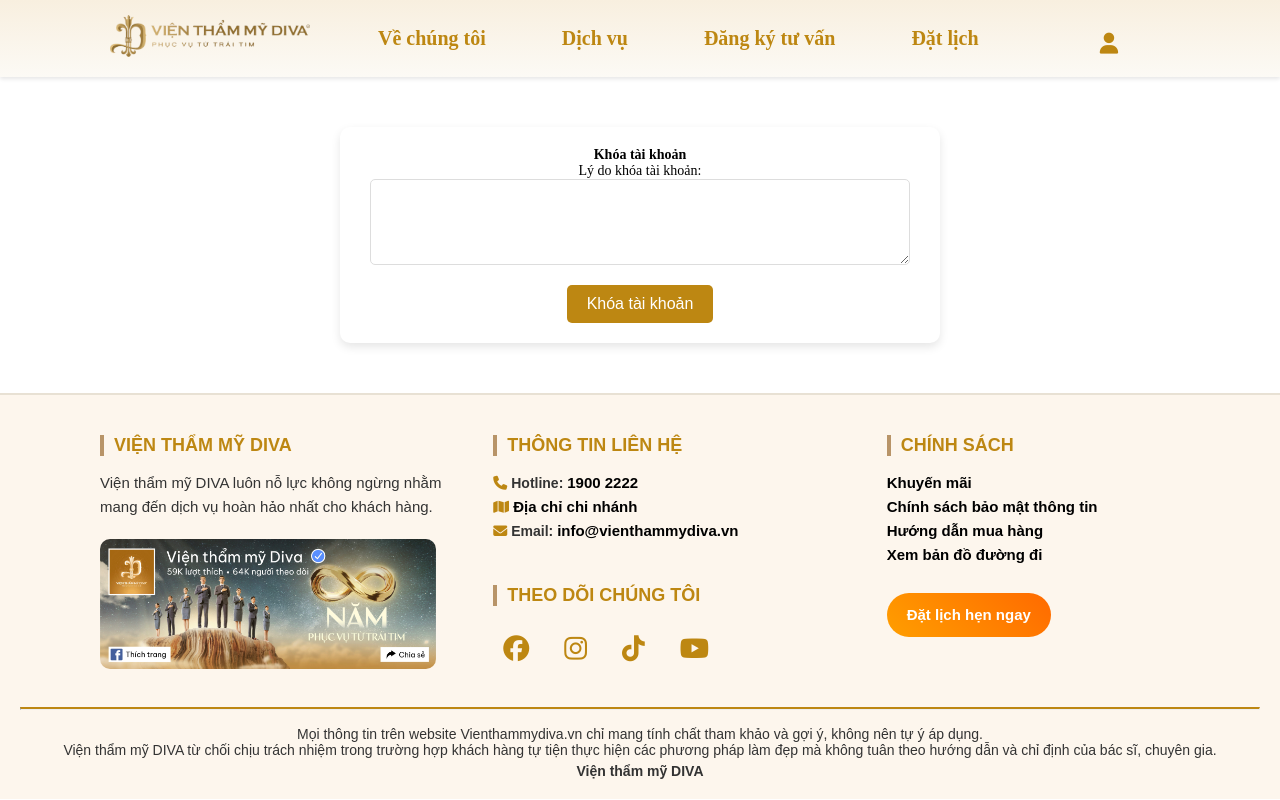
After one commit to kiimduyenn/duannhom, a Django app: template DIVA/templates/auth/khoa_taikhoan.html in a window 1280 px wide. The commit adds this page. Run offline with Django 3.2, Linux system fonts and the light colour scheme; the template is opened without the code that fills it, so the values that code supplies are empty.

Commit message:
KH làm xong suong suong khóa tk

```diff
--- a/DIVA/admin.py
+++ b/DIVA/admin.py
@@ -1,6 +1,7 @@
 from django.contrib import admin
 from DIVA.models import (DichVu, Profile, LichHen, KhieuNai_LichHen,
                          KhieuNai_DichVu, YeuCauTuVan, DichVuDaDung, YeuCau_DichVu, LichHen_DichVu)
+
 
 # Register your models here.
 admin.site.register(DichVu)
--- a/DIVA/models.py
+++ b/DIVA/models.py
@@ -13,6 +13,8 @@ class Profile(models.Model):
     diachi=models.CharField(max_length=120)
     is_Enable=models.BooleanField(default=True)
     vaitro = models.CharField(max_length=20, choices=VaiTro_CHOICES, default='Khách hàng')
+    is_locked = models.BooleanField(null=True, blank=True,default=False)  # Thêm tính năng khóa tài khoản
+    lock_reason = models.TextField(null=True, blank=True)  # Thêm lý do khóa tài khoản
 
     def __str__(self):
         return f"{self.hoten} - {self.vaitro}"
@@ -145,5 +147,3 @@ class LichHen_DichVu(models.Model):
 
     def __str__(self):
         return f'{self.DichVu.ten} - {self.LichHen.thoigiandangki}'
-
-#Khanhhuyen sua lại het models
--- /dev/null
+++ b/DIVA/templates/auth/khoa_taikhoan.html
@@ -0,0 +1,46 @@
+{% extends "layout/customer.html" %}
+
+{% block content %}
+<div class="lock-account-container">
+    <h1>Khóa tài khoản</h1>
+    <form method="post">
+        {% csrf_token %}
+        <label for="lock_reason">Lý do khóa tài khoản:</label><br>
+        <textarea id="lock_reason" name="lock_reason" rows="4" cols="50"></textarea><br><br>
+        <button type="submit" class="save-button">Khóa tài khoản</button>
+    </form>
+</div>
+
+<style>
+    .lock-account-container {
+        max-width: 600px;
+        margin: 50px auto;
+        text-align: center;
+        background-color: #fff;
+        padding: 20px;
+        border-radius: 10px;
+        box-shadow: 0 4px 10px rgba(0, 0, 0, 0.1);
+    }
+
+    textarea {
+        width: calc(100% - 20px);
+        padding: 10px;
+        border-radius: 5px;
+        border: 1px solid #ddd;
+    }
+
+    .save-button {
+        background-color: #BD8712;
+        color: white;
+        padding: 10px 20px;
+        font-size: 16px;
+        border: none;
+        border-radius: 5px;
+        cursor: pointer;
+    }
+
+    .save-button:hover {
+        background-color: #a5740f;
+    }
+</style>
+{% endblock %}
--- a/DIVA/templates/auth/profile.html
+++ b/DIVA/templates/auth/profile.html
@@ -41,9 +41,11 @@
                     <label>Vai Trò:</label>
                     <input type="text" value="{{ profile.vaitro }}" readonly>
                 </div>
-
                 <button class="save-button">
                     <a href="{% url 'sua_profile' %}" style="color: white; text-decoration: none;">Sửa thông tin</a>
+                </button>
+                <button class="save-button">
+                    <a href="{% url 'khoa_taikhoan' %}" style="color: white; text-decoration: none;">Khóa tài khoản</a>
                 </button>
             </div>
         </div>
--- a/DIVA/urls.py
+++ b/DIVA/urls.py
@@ -28,5 +28,7 @@ urlpatterns = [
     path('delete-yctv/', viewsduyen.delete_yctv, name='delete_yctv'),
     path('', views.trangchukh, name='trang_chu_kh'),
     path('ad/', views.trangchuad, name='trang_chu_ad'),
-
+    path('profile/', viewshuyen.xem_profile, name='profile'),
+    path('sua-profile/', viewshuyen.sua_profile, name='sua_profile'),
+    path('khoa-taikhoan/', viewshuyen.lock_account, name='khoa_taikhoan'),
 ]
--- a/duannhom/settings.py
+++ b/duannhom/settings.py
@@ -128,3 +128,4 @@ LOGOUT_REDIRECT_URL = '/'
 # Chuyển hướng sau khi đăng xuất
 STATIC_URL = '/static/'
 STATICFILES_DIRS = [BASE_DIR / "static"]
+AUTHENTICATION_FORM = 'DIVA.forms.CustomAuthenticationForm'
```
Also changed, not shown: DIVA/forms.py (+34 -0 lines), DIVA/signals.py (+12 -5 lines), DIVA/templates/auth/dang_nhap.html (+8 -1 lines), DIVA/views/viewshuyen.py (+51 -10 lines), duannhom/urls.py (line endings or trailing spaces).
